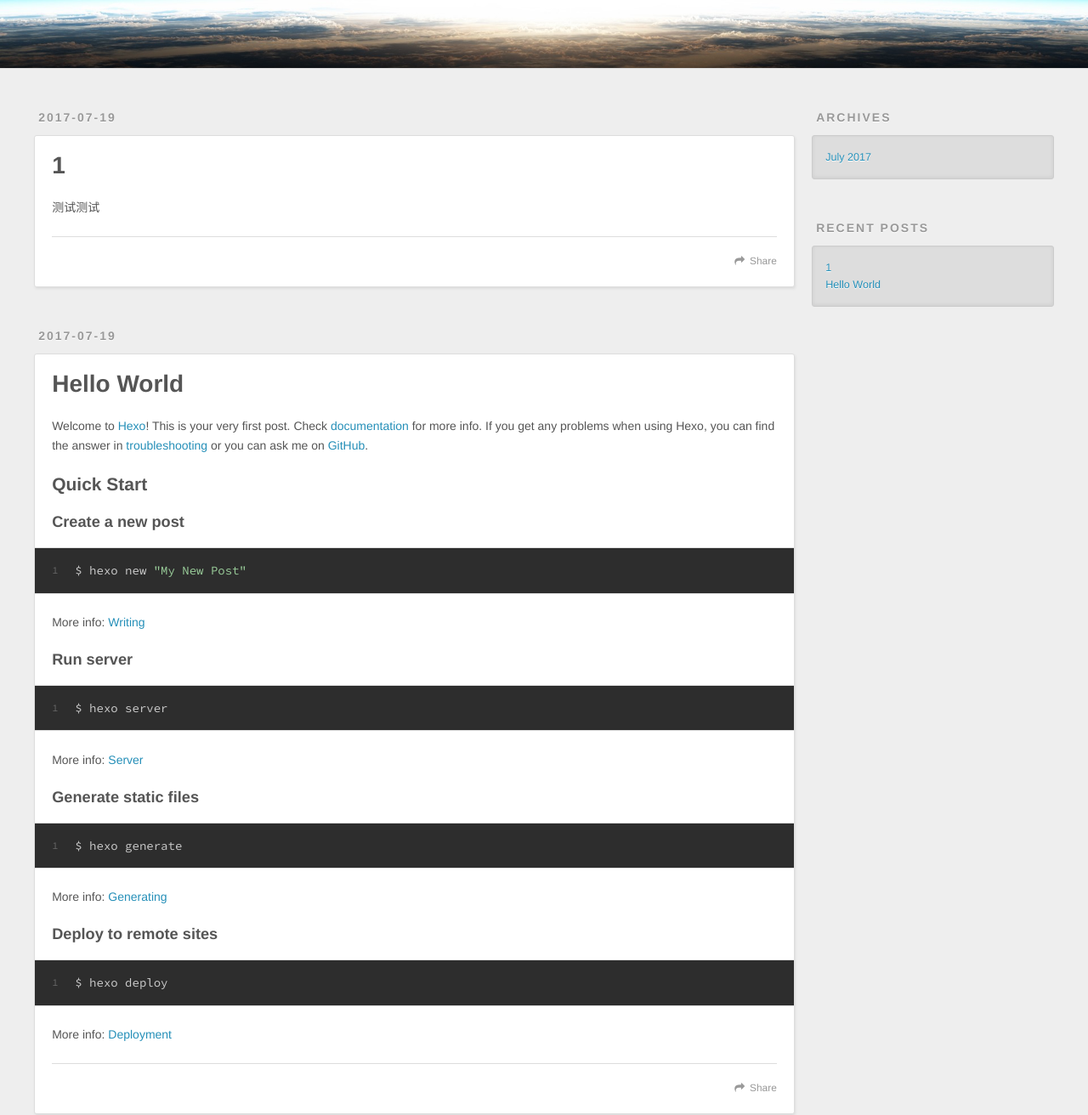
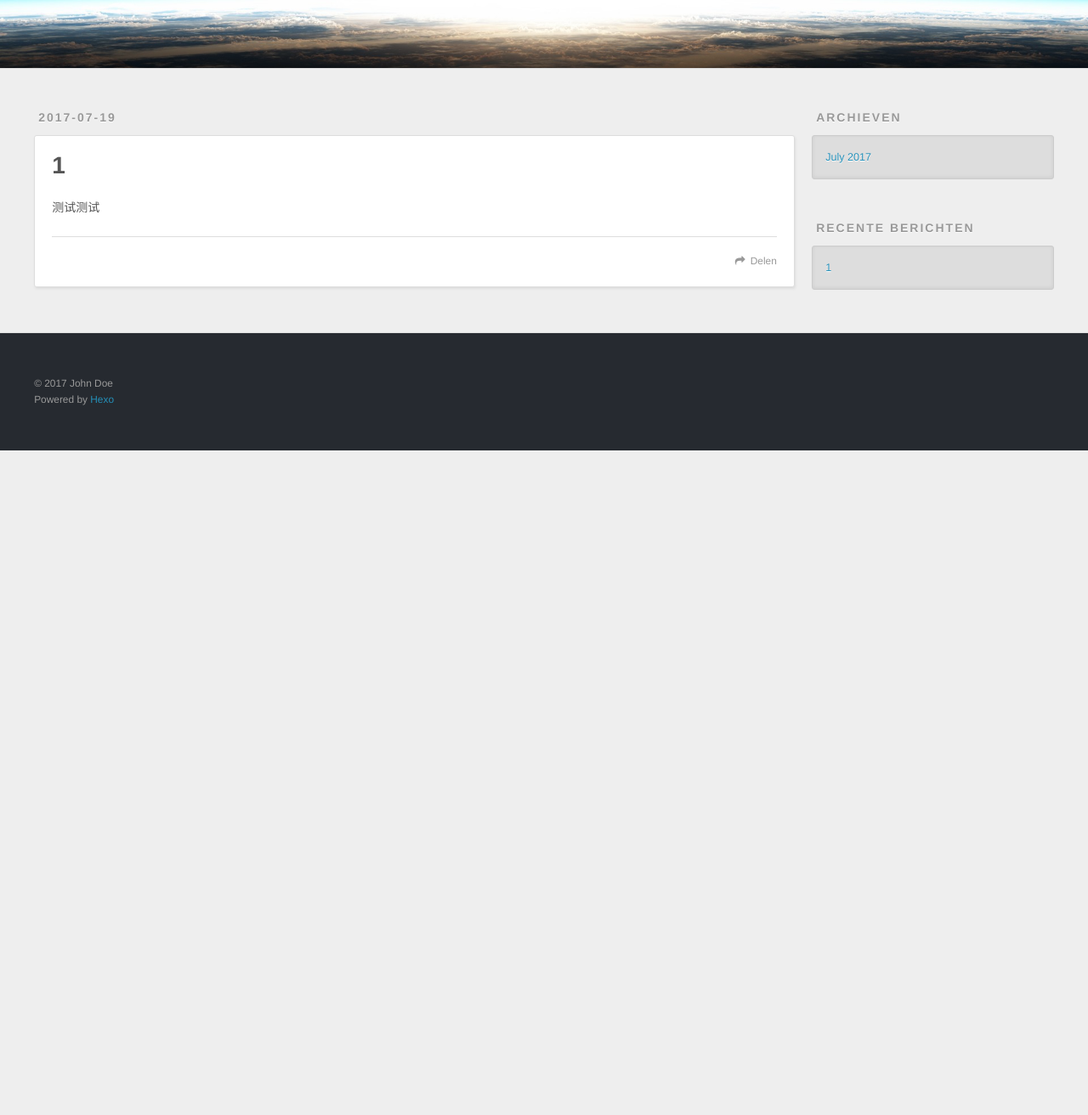
Before and after one commit to singletsy/singletsy.github.io, a plain HTML site: page index.html in a window 1280 px wide. Shown: the part 220-1532 px from the top of the page at 85% size. After the commit the page ends 800 px from the top, so only its background shows below. Drawn offline with nearby package versions, Linux system fonts and the light colour scheme.

Commit message:
Site updated: 2017-07-19 11:25:34

```diff
--- a/index.html
+++ b/index.html
@@ -50,7 +50,7 @@
 
           <a id="nav-rss-link" class="nav-icon" href="/atom.xml" title="RSS Feed"></a>
 
-        <a id="nav-search-btn" class="nav-icon" title="Search"></a>
+        <a id="nav-search-btn" class="nav-icon" title="Zoeken"></a>
       </nav>
       <div id="search-form-wrap">
         <form action="//google.com/search" method="get" accept-charset="UTF-8" class="search-form"><input type="search" name="q" class="search-form-input" placeholder="Search"><button type="submit" class="search-form-submit">&#xF002;</button><input type="hidden" name="sitesearch" value="http://yoursite.com"></form>
@@ -88,52 +88,7 @@
 
     </div>
     <footer class="article-footer">
-      <a data-url="http://yoursite.com/2017/07/19/1/" data-id="cj5acfn6x0000dwfmg4pqh2gs" class="article-share-link">Share</a>
-
-
-    </footer>
-  </div>
-
-</article>
-
-
-
-    <article id="post-hello-world" class="article article-type-post" itemscope itemprop="blogPost">
-  <div class="article-meta">
-    <a href="/2017/07/19/hello-world/" class="article-date">
-  <time datetime="2017-07-19T01:28:09.724Z" itemprop="datePublished">2017-07-19</time>
-</a>
-
-  </div>
-  <div class="article-inner">
-
-
-      <header class="article-header">
-
-
-    <h1 itemprop="name">
-      <a class="article-title" href="/2017/07/19/hello-world/">Hello World</a>
-    </h1>
-
-
-      </header>
-
-    <div class="article-entry" itemprop="articleBody">
-
-        <p>Welcome to <a href="https://hexo.io/" target="_blank" rel="external">Hexo</a>! This is your very first post. Check <a href="https://hexo.io/docs/" target="_blank" rel="external">documentation</a> for more info. If you get any problems when using Hexo, you can find the answer in <a href="https://hexo.io/docs/troubleshooting.html" target="_blank" rel="external">troubleshooting</a> or you can ask me on <a href="https://github.com/hexojs/hexo/issues" target="_blank" rel="external">GitHub</a>.</p>
-<h2 id="Quick-Start"><a href="#Quick-Start" class="headerlink" title="Quick Start"></a>Quick Start</h2><h3 id="Create-a-new-post"><a href="#Create-a-new-post" class="headerlink" title="Create a new post"></a>Create a new post</h3><figure class="highlight bash"><table><tr><td class="gutter"><pre><div class="line">1</div></pre></td><td class="code"><pre><div class="line">$ hexo new <span class="string">"My New Post"</span></div></pre></td></tr></table></figure>
-<p>More info: <a href="https://hexo.io/docs/writing.html" target="_blank" rel="external">Writing</a></p>
-<h3 id="Run-server"><a href="#Run-server" class="headerlink" title="Run server"></a>Run server</h3><figure class="highlight bash"><table><tr><td class="gutter"><pre><div class="line">1</div></pre></td><td class="code"><pre><div class="line">$ hexo server</div></pre></td></tr></table></figure>
-<p>More info: <a href="https://hexo.io/docs/server.html" target="_blank" rel="external">Server</a></p>
-<h3 id="Generate-static-files"><a href="#Generate-static-files" class="headerlink" title="Generate static files"></a>Generate static files</h3><figure class="highlight bash"><table><tr><td class="gutter"><pre><div class="line">1</div></pre></td><td class="code"><pre><div class="line">$ hexo generate</div></pre></td></tr></table></figure>
-<p>More info: <a href="https://hexo.io/docs/generating.html" target="_blank" rel="external">Generating</a></p>
-<h3 id="Deploy-to-remote-sites"><a href="#Deploy-to-remote-sites" class="headerlink" title="Deploy to remote sites"></a>Deploy to remote sites</h3><figure class="highlight bash"><table><tr><td class="gutter"><pre><div class="line">1</div></pre></td><td class="code"><pre><div class="line">$ hexo deploy</div></pre></td></tr></table></figure>
-<p>More info: <a href="https://hexo.io/docs/deployment.html" target="_blank" rel="external">Deployment</a></p>
-
-
-    </div>
-    <footer class="article-footer">
-      <a data-url="http://yoursite.com/2017/07/19/hello-world/" data-id="cj5acfn7f0001dwfms0nlvwwl" class="article-share-link">Share</a>
+      <a data-url="http://yoursite.com/2017/07/19/1/" data-id="cj5ag2wy20000hsfmqezcsw0g" class="article-share-link">Delen</a>
 
 
     </footer>
@@ -158,7 +113,7 @@
 
 
   <div class="widget-wrap">
-    <h3 class="widget-title">Archives</h3>
+    <h3 class="widget-title">Archieven</h3>
     <div class="widget">
       <ul class="archive-list"><li class="archive-list-item"><a class="archive-list-link" href="/archives/2017/07/">July 2017</a></li></ul>
     </div>
@@ -168,16 +123,12 @@
 
 
   <div class="widget-wrap">
-    <h3 class="widget-title">Recent Posts</h3>
+    <h3 class="widget-title">Recente berichten</h3>
     <div class="widget">
       <ul>
 
           <li>
             <a href="/2017/07/19/1/">1</a>
-          </li>
-
-          <li>
-            <a href="/2017/07/19/hello-world/">Hello World</a>
           </li>
 
       </ul>
```
Also changed, not shown: 2017/07/19/1/index.html (+4 -18 lines), archives/2017/07/index.html (+4 -27 lines), archives/2017/index.html (+4 -27 lines), archives/index.html (+4 -27 lines).
